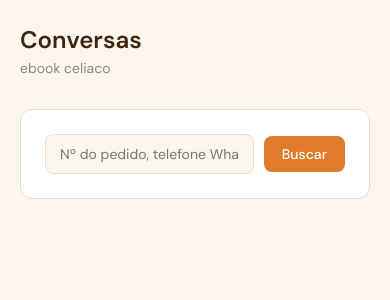
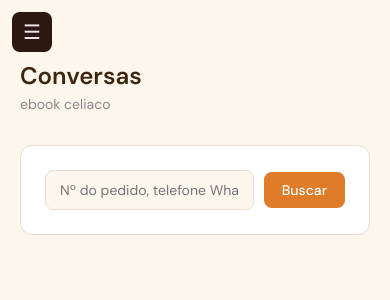
Before and after one commit to leosn1006/vendas-web, a Flask app: page /admin/produto/1/conversas in a window 390 px wide. Shown: the top 300 px of the page. Run offline with Flask 3, Linux system fonts and the light colour scheme; the visitor is signed in with stand-in values (Sample User, id 1); data comes from the database, SQL or seed files in the repository; parts of the project's set-up code (start-up, migrations or seed data) failed here and were passed over.

Commit message:
acerta botão e scroll

```diff
--- a/app/admin/templates/admin/base.html
+++ b/app/admin/templates/admin/base.html
@@ -38,7 +38,7 @@
         /* ── Sidebar ── */
         .sidebar {
             width: 240px;
-            min-height: 100vh;
+            height: 100vh;
             background: var(--sidebar-bg);
             border-right: 1px solid var(--sidebar-border);
             display: flex;
@@ -435,9 +435,38 @@
         .alert-warning { background: rgba(245,166,35,0.12); color: #8a6010; border: 1px solid rgba(245,166,35,0.30); }
 
         /* ── Responsivo básico ── */
+        .sidebar { transition: transform 0.25s ease; }
+
+        .menu-toggle {
+            display: none;
+            position: fixed;
+            top: 12px; left: 12px;
+            z-index: 200;
+            background: var(--sidebar-bg);
+            color: var(--sidebar-text);
+            border: none;
+            border-radius: 8px;
+            width: 40px; height: 40px;
+            font-size: 20px;
+            cursor: pointer;
+            align-items: center;
+            justify-content: center;
+        }
+
+        .sidebar-overlay {
+            display: none;
+            position: fixed;
+            inset: 0;
+            background: rgba(0,0,0,0.45);
+            z-index: 99;
+        }
+
         @media (max-width: 768px) {
+            .menu-toggle { display: flex; }
             .sidebar { transform: translateX(-100%); }
-            .main { margin-left: 0; padding: 24px 20px; max-width: 100vw; }
+            .sidebar.open { transform: translateX(0); }
+            .sidebar-overlay.open { display: block; }
+            .main { margin-left: 0; padding: 60px 20px 24px; max-width: 100vw; }
             .form-grid { grid-template-columns: 1fr; }
             .form-group.span-2 { grid-column: span 1; }
         }
@@ -446,7 +475,10 @@
 </head>
 <body>
 
-<aside class="sidebar">
+<button class="menu-toggle" id="menuToggle" aria-label="Abrir menu">☰</button>
+<div class="sidebar-overlay" id="sidebarOverlay"></div>
+
+<aside class="sidebar" id="sidebar">
     <div class="sidebar-logo">
         <span>painel</span>
         <p>🌿 LN Editor</p>
@@ -578,5 +610,14 @@
 </main>
 
 {% block extra_js %}{% endblock %}
+<script>
+    const sidebar = document.getElementById('sidebar');
+    const overlay = document.getElementById('sidebarOverlay');
+    const toggle  = document.getElementById('menuToggle');
+    function openMenu()  { sidebar.classList.add('open'); overlay.classList.add('open'); }
+    function closeMenu() { sidebar.classList.remove('open'); overlay.classList.remove('open'); }
+    toggle.addEventListener('click', () => sidebar.classList.contains('open') ? closeMenu() : openMenu());
+    overlay.addEventListener('click', closeMenu);
+</script>
 </body>
 </html>
--- a/app/admin/templates/admin/produto_conversas.html
+++ b/app/admin/templates/admin/produto_conversas.html
@@ -208,7 +208,6 @@
         {% endif %}
     </div>
 
-    {% if current_user.is_admin() %}
     <div class="send-area">
         <form method="POST"
               action="{{ url_for('admin.conversa_enviar_mensagem', produto_id=produto.id, pedido_id=pedido.id) }}">
@@ -239,7 +238,6 @@
             </div>
         </form>
     </div>
-    {% endif %}
 </div>
 {% endif %}
 {% endblock %}
```
